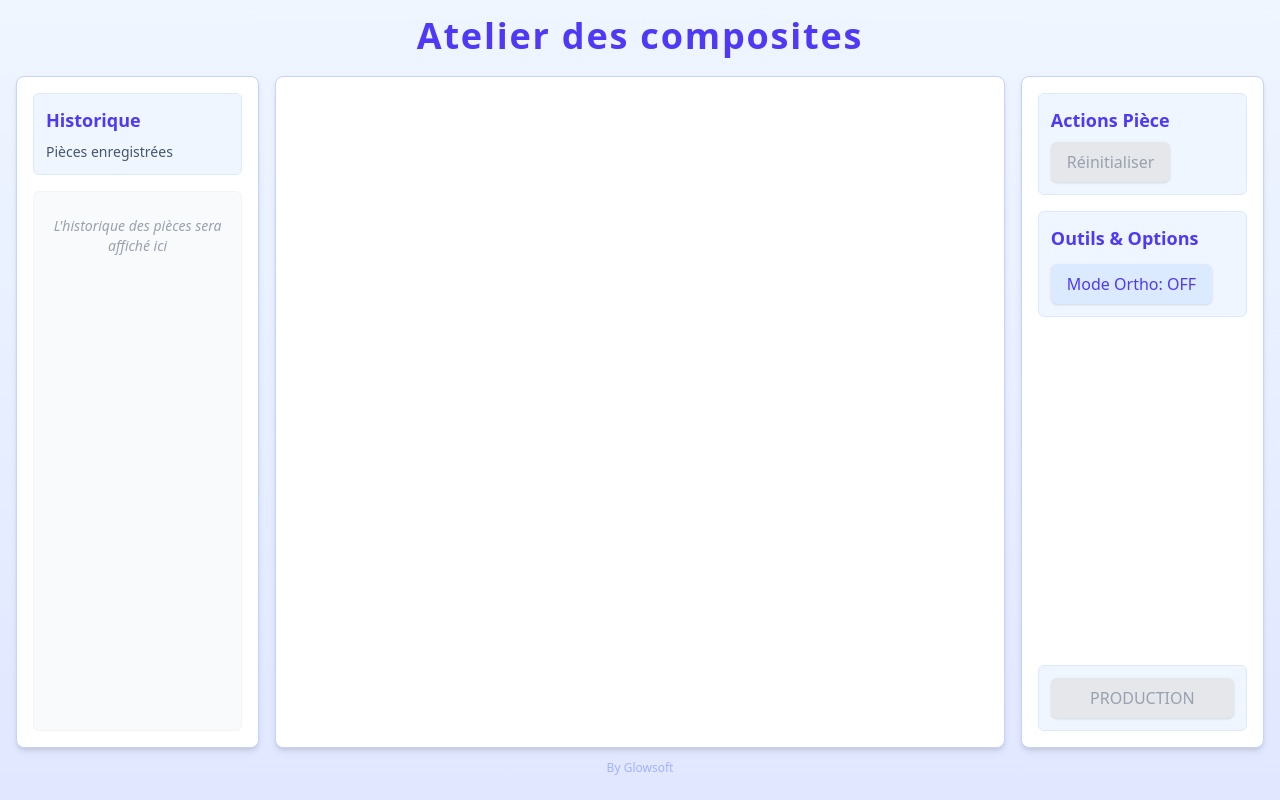
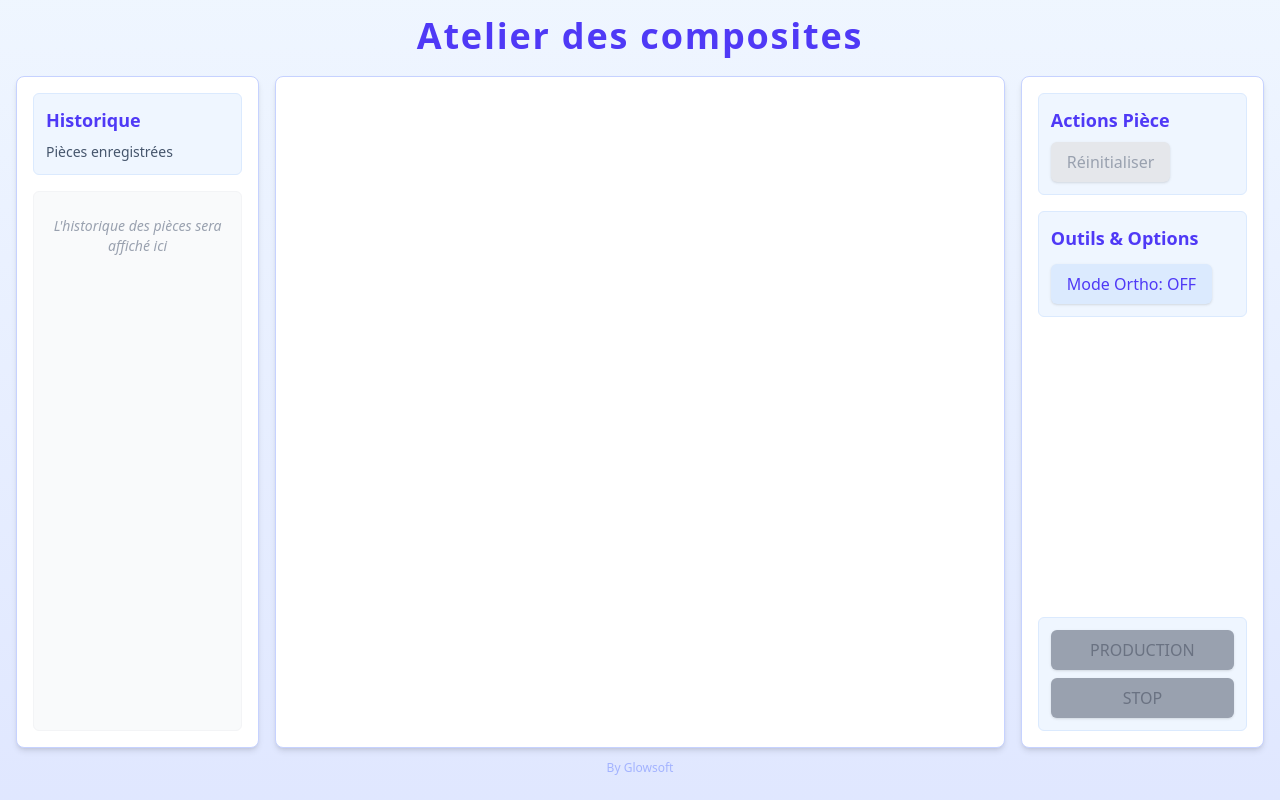
Before and after one commit to yiuko4/atelierdescomposites-front, a React (Vite) app: page / in a window 1280 px wide. Built offline with nearby package versions, Linux system fonts and the light colour scheme.

Commit message:
stop btn

```diff
--- a/src/App.jsx
+++ b/src/App.jsx
@@ -53,6 +53,7 @@ function App() {
   const [draggingVertexInfo, setDraggingVertexInfo] = useState(null);
   const [isOrthogonalMode, setIsOrthogonalMode] = useState(false);
   const [snappedPreviewPoint, setSnappedPreviewPoint] = useState(null);
+  const [isInProduction, setIsInProduction] = useState(false); // Nouvel état pour la production
 
   // États pour l'annulation et le rétablissement
   const [history, setHistory] = useState([]); // Historique des états précédents
@@ -711,6 +712,7 @@ function App() {
         alert(
           `Opération réussie: ${result.message}\nFichier original: ${result.originalFilename}\nSéquence: ${result.sequenceFile}`
         );
+        setIsInProduction(true); // Mettre à jour l'état de production
       } else {
         console.error(
           "Erreur de l'API lors du traitement direct du SVG:",
@@ -721,6 +723,7 @@ function App() {
             result.message || "Erreur inconnue du serveur"
           }`
         );
+        // Laisser isInProduction à false ou le remettre à false si nécessaire
       }
     } catch (error) {
       console.error(
@@ -728,6 +731,54 @@ function App() {
         error
       );
       alert(`Erreur de connexion au serveur: ${error.message}`);
+      // Laisser isInProduction à false ou le remettre à false si nécessaire
+    }
+  };
+
+  const handleStopProduction = async () => {
+    const apiBaseUrl = import.meta.env.VITE_API_BASE_URL || "";
+    const apiUrlPath = `${apiBaseUrl}/api/emergency/stop`;
+
+    console.log("Tentative d'arrêt de la production via API...");
+
+    try {
+      const response = await fetch(apiUrlPath, {
+        method: "POST",
+        // Pas de corps nécessaire si l'API n'en attend pas pour un simple arrêt
+        // Headers peuvent être ajoutés si nécessaire (ex: Authorization)
+      });
+
+      if (response.ok) {
+        const result = await response.json().catch(() => ({})); // Essayer de parser JSON, sinon objet vide
+        console.log("Arrêt de production réussi (API):", result);
+        alert(result.message || "La production a été arrêtée avec succès.");
+        setIsInProduction(false);
+      } else {
+        const errorResult = await response.json().catch(() => ({
+          message: `Erreur ${response.status} lors de l'arrêt de la production.`,
+        }));
+        console.error(
+          "Erreur de l'API lors de l'arrêt de production:",
+          errorResult
+        );
+        alert(
+          errorResult.message ||
+            `Erreur ${response.status} de l\'API lors de la tentative d\'arrêt.`
+        );
+        // Optionnel: garder isInProduction à true si l'arrêt API échoue et qu'on veut forcer une nouvelle tentative.
+        // Pour l'instant, on le remet à false pour débloquer l'UI.
+        setIsInProduction(false);
+      }
+    } catch (error) {
+      console.error(
+        "Erreur de connexion lors de la tentative d'arrêt de production:",
+        error
+      );
+      alert(
+        `Erreur de connexion au serveur lors de la tentative d\'arrêt: ${error.message}`
+      );
+      // Idem, on remet à false pour débloquer l'UI
+      setIsInProduction(false);
     }
   };
 
@@ -985,13 +1036,20 @@ function App() {
             </div>
 
             {/* Bouton Exporter SVG poussé en bas */}
-            <div className="mt-auto p-3 bg-blue-50 rounded-md border border-blue-100">
+            <div className="mt-auto p-3 bg-blue-50 rounded-md border border-blue-100 flex flex-col gap-2">
               <button
                 onClick={exportToSvg}
-                disabled={shapes.length === 0}
-                className="w-full px-4 py-2 bg-teal-500 text-white rounded-md hover:bg-teal-600 disabled:bg-gray-200 disabled:text-gray-400 transition-colors duration-150 shadow-sm"
+                disabled={shapes.length === 0 || isInProduction} // Désactivé si en production ou pas de formes
+                className="w-full px-4 py-2 bg-teal-500 text-white rounded-md hover:bg-teal-600 disabled:bg-gray-400 disabled:text-gray-500 disabled:cursor-not-allowed transition-colors duration-150 shadow-sm"
               >
-                PRODUCTION
+                {isInProduction ? "PRODUCTION EN COURS..." : "PRODUCTION"}
+              </button>
+              <button
+                onClick={handleStopProduction}
+                disabled={!isInProduction} // Activé seulement si en production
+                className="w-full px-4 py-2 bg-red-500 text-white rounded-md hover:bg-red-600 disabled:bg-gray-400 disabled:text-gray-500 disabled:cursor-not-allowed transition-colors duration-150 shadow-sm"
+              >
+                STOP
               </button>
             </div>
           </div>
```
